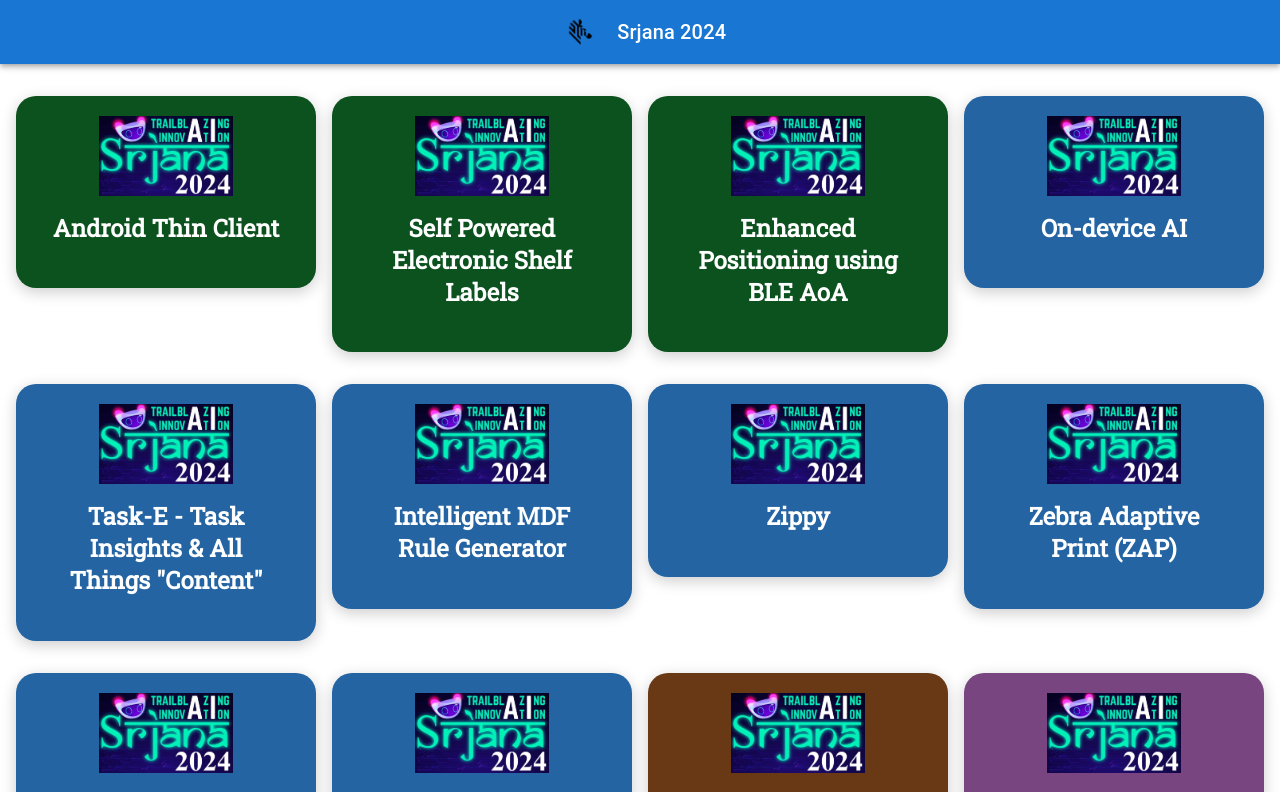
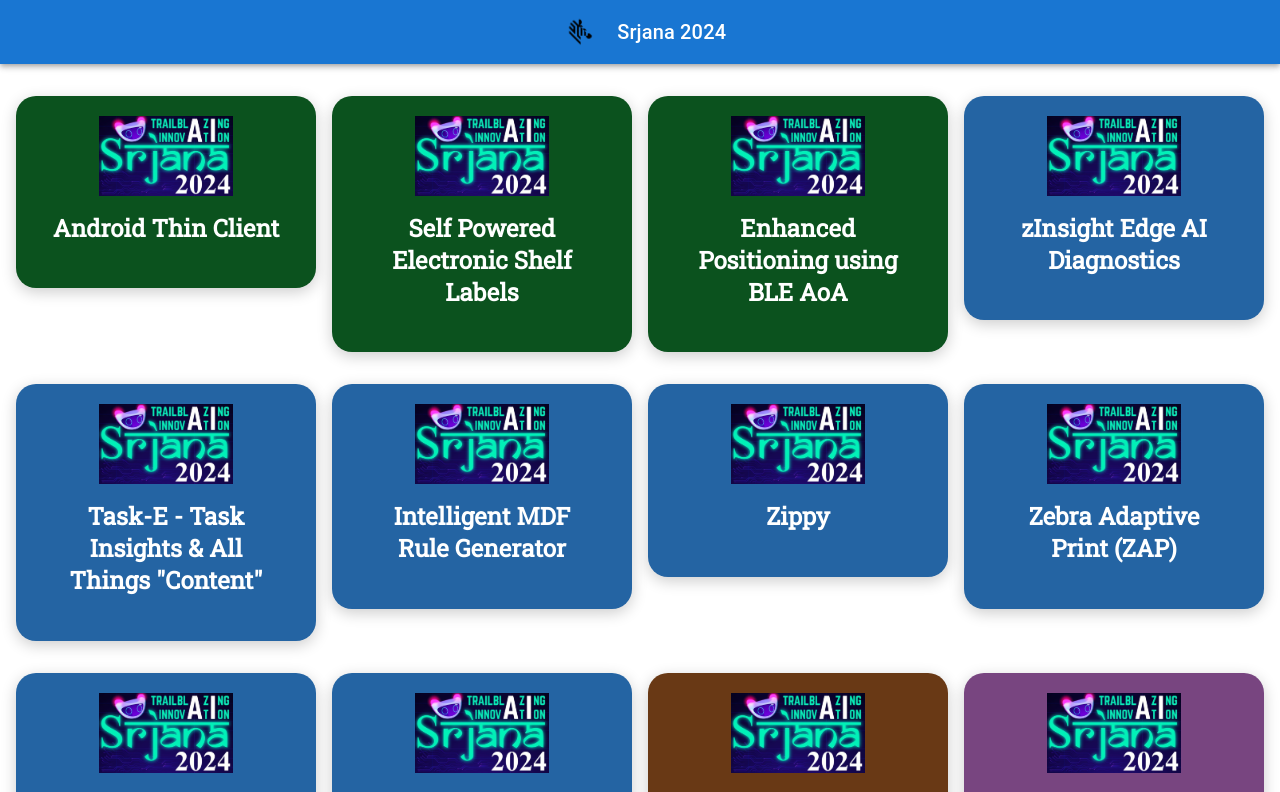
Before and after one commit to DP9727/Srjana24, a React (Create React App) app: page / in a window 1280 px wide. Shown: the top 792 px of the page. Built offline with nearby package versions, Linux system fonts and the light colour scheme.

Commit message:
Update the name

```diff
--- a/src/Home.js
+++ b/src/Home.js
@@ -12,7 +12,7 @@
     { title: 'Android Thin Client', description: '', link: 'https://zebra.zoom.us/j/94306216893?pwd=NHMS0aUSaQItuxVDDg8fuOJwoVlGul.1', bgColor: "#0b521e", imageSrc: srjanaImg },
     { title: 'Self Powered Electronic Shelf Labels', description: '', link: 'https://zebra.zoom.us/j/92824214882?pwd=sGl6UuVAaq2RjbO6JnAkxpVQsrhTjk.1', bgColor: "#0b521e", imageSrc: srjanaImg },
     { title: 'Enhanced Positioning using BLE AoA', description: '', link: 'https://zebra.zoom.us/j/91784313505?pwd=D8uNx40wopwtztFmNxmLAzIxApcT69.1', bgColor: "#0b521e", imageSrc: srjanaImg },
-    { title: 'On-device AI', description: '', link: 'https://zebra.zoom.us/j/96900796467?pwd=Pq5JEMauXsTvk8YDR50NbZ7AnmB3WQ.1', bgColor: "#2464a3", imageSrc: srjanaImg },
+    { title: 'zInsight Edge AI Diagnostics', description: '', link: 'https://zebra.zoom.us/j/96900796467?pwd=Pq5JEMauXsTvk8YDR50NbZ7AnmB3WQ.1', bgColor: "#2464a3", imageSrc: srjanaImg },
     { title: 'Task-E - Task Insights & All Things "Content"', description: '', link: 'https://zebra.zoom.us/j/94386202564?pwd=ym2PicYk8gfTvEFaICbGRzoQqW2EmJ.1', bgColor: "#2464a3", imageSrc: srjanaImg },
     { title: 'Intelligent MDF Rule Generator', description: '', link: 'https://zebra.zoom.us/j/94344079080?pwd=QRs80TOfyHm0b0Wa5QH8HaD1erBPMe.1', bgColor: "#2464a3", imageSrc: srjanaImg },
     { title: 'Zippy', description: '', link: 'https://zebra.zoom.us/j/91351376771?pwd=5J2uwOqYEejXzxAPNz2btzwdbTYZ1H.1', bgColor: "#2464a3", imageSrc: srjanaImg },
```
